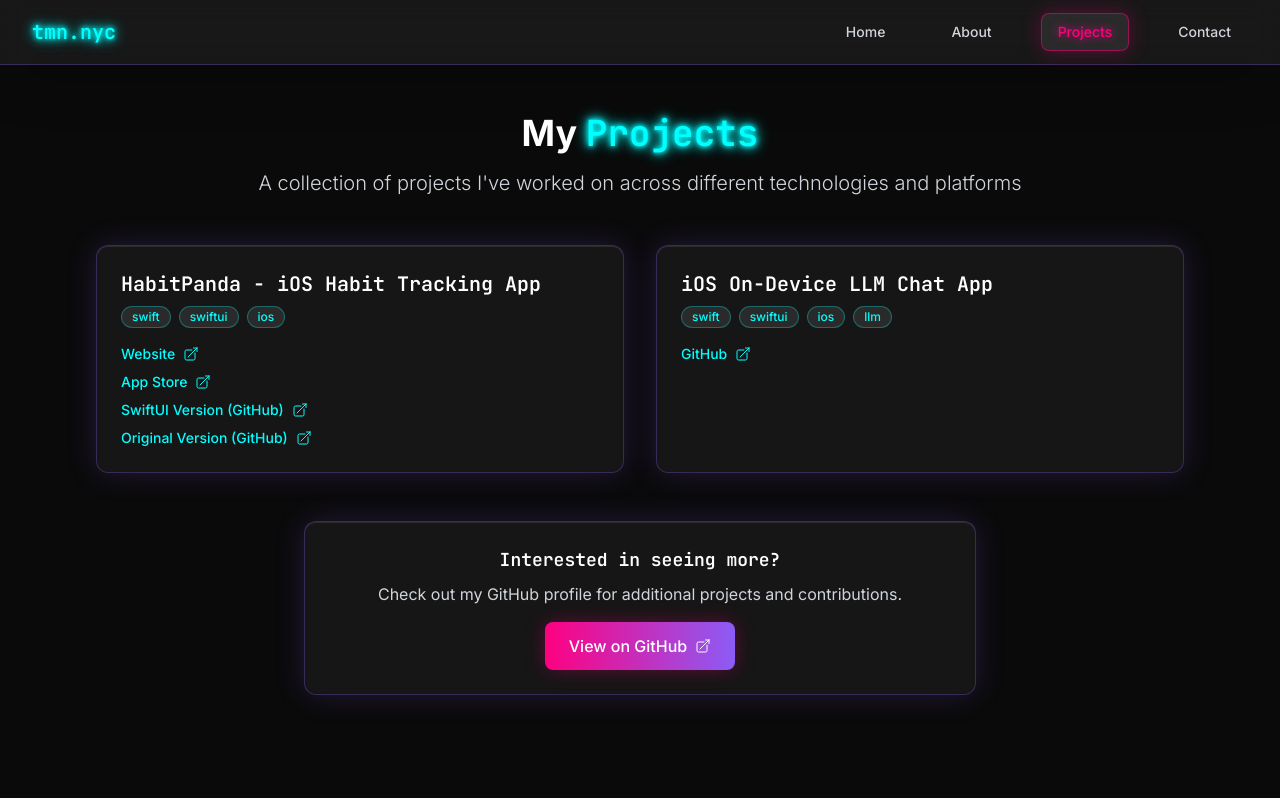
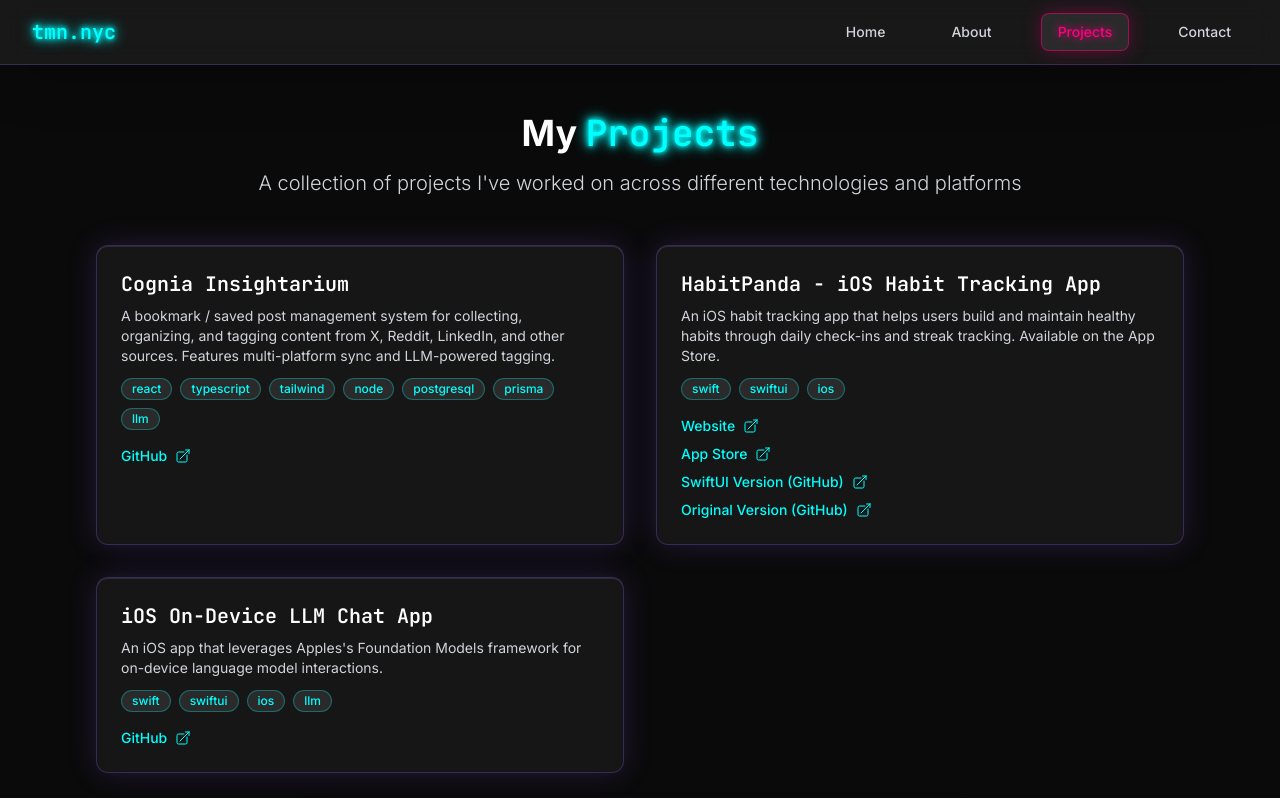
Before and after one commit to tmnance/tmn.nyc, a React (Vite) app: page /projects in a window 1280 px wide. Shown: the top 798 px of the page. Built offline with nearby package versions, Linux system fonts and the light colour scheme; the HTML template or start-up script is replaced by a standard one.

Commit message:
Add cognia insightarium project and add descriptions to projects

```diff
--- a/src/data/content.ts
+++ b/src/data/content.ts
@@ -1,5 +1,6 @@
 export interface Project {
   name: string;
+  description: string;
   technologies: string[];
   links: {
     name: string;
@@ -15,7 +16,21 @@ export interface ContactLink {
 
 export const projects: Project[] = [
   {
+    name: 'Cognia Insightarium',
+    description:
+      'A bookmark / saved post management system for collecting, organizing, and tagging content from X, Reddit, LinkedIn, and other sources. Features multi-platform sync and LLM-powered tagging.',
+    technologies: ['react', 'typescript', 'tailwind', 'node', 'postgresql', 'prisma', 'llm'],
+    links: [
+      {
+        name: 'GitHub',
+        url: 'https://github.com/tmnance/cognia-insightarium',
+      },
+    ],
+  },
+  {
     name: 'HabitPanda - iOS Habit Tracking App',
+    description:
+      'An iOS habit tracking app that helps users build and maintain healthy habits through daily check-ins and streak tracking. Available on the App Store.',
     technologies: ['swift', 'swiftui', 'ios'],
     links: [
       {
@@ -38,6 +53,8 @@ export const projects: Project[] = [
   },
   {
     name: 'iOS On-Device LLM Chat App',
+    description:
+      'An iOS app that leverages Apples\'s Foundation Models framework for on-device language model interactions.',
     technologies: ['swift', 'swiftui', 'ios', 'llm'],
     links: [
       {
--- a/src/pages/Projects.tsx
+++ b/src/pages/Projects.tsx
@@ -29,6 +29,7 @@ const Projects = () => {
               <h3 className="text-xl font-semibold text-white mb-2 font-mono group-hover:text-neon-pink transition-colors duration-300">
                 {project.name}
               </h3>
+              <p className="text-gray-300 text-sm mb-3">{project.description}</p>
               <div className="flex flex-wrap gap-2">
                 {project.technologies.map((tech, techIndex) => (
                   <span
```
